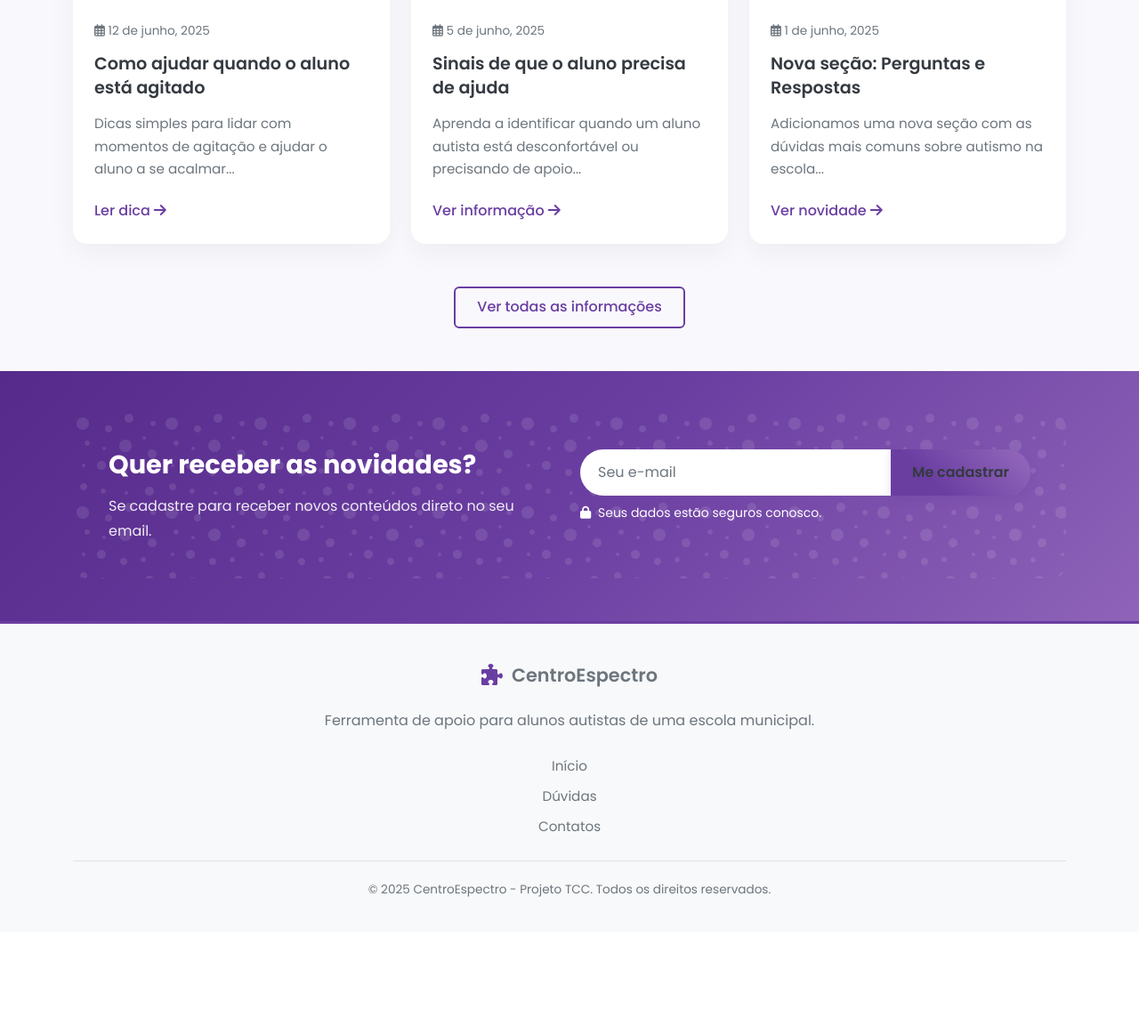
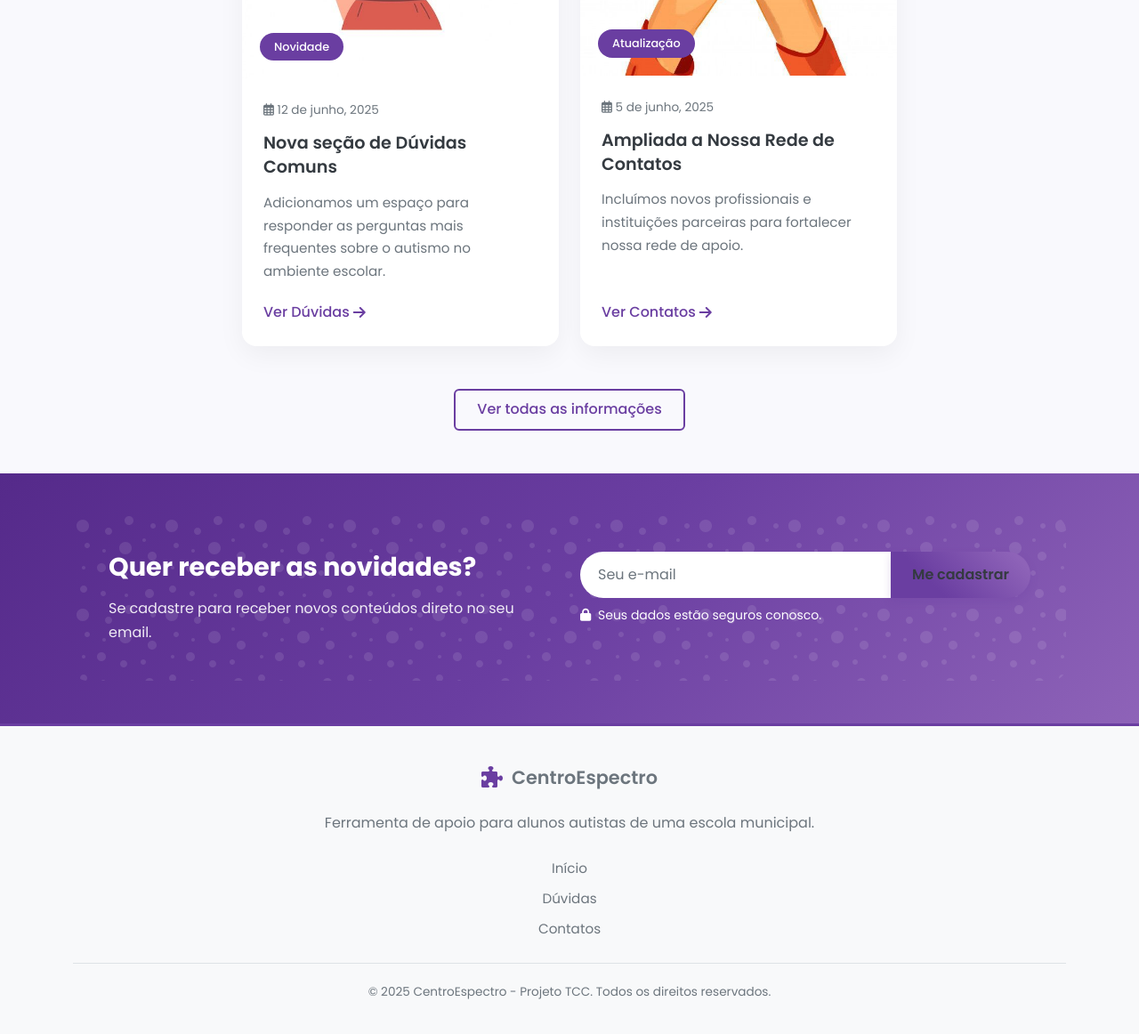
Before and after one commit to DataGusIT/DeployTeste, a Django app: page / in a window 1280 px wide. Shown: the part 2814-3976 px from the top of the page at 89% size. Before the commit the page ends 3822 px from the top, so only its background shows below. Run offline with Django 5.2, Linux system fonts and the light colour scheme; some libraries are stand-ins or nearby versions.

Commit message:
feat: adicionando imagens e removendo ferramentas

```diff
--- a/core/templates/base.html
+++ b/core/templates/base.html
@@ -7,7 +7,7 @@
     <title>{% if title %}{{ title }} - {% endif %}CentroEspectro</title>
 
     {% load static %}
-    <link rel="icon" type="image/x-icon" href="{% static 'img/favicon/favicon.ico' %}" />
+    <link rel="icon" type="image/x-icon" href="{% static 'favicon/favicon.ico' %}" />
 
     <link rel="stylesheet" href="https://cdn.jsdelivr.net/npm/bootstrap@5.1.3/dist/css/bootstrap.min.css" />
     <link href="https://fonts.googleapis.com/css2?family=Poppins:wght@300;400;500;600;700&display=swap"
--- a/core/templates/core/auth/area_professor.html
+++ b/core/templates/core/auth/area_professor.html
@@ -12,12 +12,12 @@
         <p class="section-description">Pesquise por um aluno ou utilize os filtros para encontrar quem você procura.</p>
     </div>
 
-    <!-- Botão de Ferramentas -->
+    <!-- Botão de Ferramentas
     <div class="text-center mb-5">
         <a href="{% url 'ferramentas_professor' %}" class="btn btn-primary btn-lg">
             <i class="fas fa-tools me-2"></i> Acessar Ferramentas
         </a>
-    </div>
+    </div> -->
 
     <!-- ================================== -->
     <!--     NOVO: SEÇÃO DE FILTROS ESTILIZADA -->
--- a/core/templates/core/index.html
+++ b/core/templates/core/index.html
@@ -140,7 +140,7 @@
                     <p class="feature-description">
                         Respostas para as perguntas que mais aparecem sobre autismo, comportamentos e como agir em diferentes situações.
                     </p>
-                    <a href="#" class="feature-link">
+                    <a href="{% url 'duvidas' %}" class="feature-link">
                         Ver perguntas <i class="fas fa-arrow-right ms-1"></i>
                     </a>
                 </div>
@@ -189,7 +189,7 @@
                         Diretório completo com profissionais especializados, clínicas, ONGs e instituições de apoio ao
                         autismo na região.
                     </p>
-                    <a href="#" class="feature-link">
+                    <a href="{% url 'contatos' %}" class="feature-link">
                         Ver contatos <i class="fas fa-arrow-right ms-1"></i>
                     </a>
                 </div>
@@ -202,18 +202,20 @@
 <section class="about-section py-5 mt-4">
     <div class="container">
         <div class="row align-items-center">
-            <div class="col-lg-6 mb-4 mb-lg-0 order-lg-2 animate__animated text-center" data-animation="animate__fadeInRight">
-                <!-- Adicionamos a classe text-center aqui também -->
+            <div class="col-lg-6 mb-4 mb-lg-0 order-lg-2 animate__animated" data-animation="animate__fadeInRight">
+                <!-- Adicionamos a classe text-center aqui -->
                 <div class="section-header text-center mb-4">
                     <span class="section-subtitle">Sobre este projeto</span>
                     <h2 class="section-title">Feito pensando em vocês</h2>
                     <div class="section-divider"></div>
                 </div>
 
+                <!-- Os parágrafos continuam como estavam, sem a centralização -->
                 <p>Este projeto de TCC foi desenvolvido para apoiar os funcionários sobre o autismo e no acolhimento dos alunos.</p>
                 <p>A proposta nasceu da necessidade de reunir, em um único espaço, informações simples, práticas e acessíveis sobre os alunos autistas, sem complicações.</p>
 
-                <div class="mt-4">
+                <!-- Adicionamos a classe text-center também na div do botão -->
+                <div class="mt-4 text-center">
                     <a href="#" class="btn btn-primary">
                         Conhecer mais sobre o projeto
                     </a>
@@ -257,19 +259,20 @@
             <div class="section-divider"></div>
         </div>
 
-        <div class="row">
+        <!-- A classe justify-content-center foi adicionada aqui -->
+        <div class="row justify-content-center">
             <!-- Update Card 1 -->
             <div class="col-lg-4 col-md-6 mb-4">
                 <div class="update-card">
                     <div class="update-image">
-                        <img src="{% static 'img/foto1.jpg' %}" alt="Imagem do artigo" class="img-fluid">
-                        <div class="update-category">Dica</div>
+                        <img src="{% static 'img/update1.jpeg' %}" alt="Ponto de interrogação simbolizando dúvidas" class="img-fluid">
+                        <div class="update-category">Novidade</div>
                     </div>
                     <div class="update-content">
                         <span class="update-date"><i class="far fa-calendar-alt"></i> 12 de junho, 2025</span>
-                        <h3 class="update-title">Como ajudar quando o aluno está agitado</h3>
-                        <p class="update-excerpt">Dicas simples para lidar com momentos de agitação e ajudar o aluno a se acalmar...</p>
-                        <a href="#" class="update-link">Ler dica <i class="fas fa-arrow-right ms-1"></i></a>
+                        <h3 class="update-title">Nova seção de Dúvidas Comuns</h3>
+                        <p class="update-excerpt">Adicionamos um espaço para responder as perguntas mais frequentes sobre o autismo no ambiente escolar.</p>
+                        <a href="{% url 'duvidas' %}" class="update-link">Ver Dúvidas <i class="fas fa-arrow-right ms-1"></i></a>
                     </div>
                 </div>
             </div>
@@ -278,33 +281,20 @@
             <div class="col-lg-4 col-md-6 mb-4">
                 <div class="update-card">
                     <div class="update-image">
-                        <img src="{% static 'img/placeholder-400x200.jpg' %}" alt="Imagem do recurso" class="img-fluid">
-                        <div class="update-category">Informação</div>
+                        <img src="{% static 'img/update2.jpeg' %}" alt="Agenda de contatos simbolizando rede de apoio" class="img-fluid">
+                        <div class="update-category">Atualização</div>
                     </div>
                     <div class="update-content">
                         <span class="update-date"><i class="far fa-calendar-alt"></i> 5 de junho, 2025</span>
-                        <h3 class="update-title">Sinais de que o aluno precisa de ajuda</h3>
-                        <p class="update-excerpt">Aprenda a identificar quando um aluno autista está desconfortável ou precisando de apoio...</p>
-                        <a href="#" class="update-link">Ver informação <i class="fas fa-arrow-right ms-1"></i></a>
+                        <h3 class="update-title">Ampliada a Nossa Rede de Contatos</h3>
+                        <p class="update-excerpt">Incluímos novos profissionais e instituições parceiras para fortalecer nossa rede de apoio.</p>
+                        <a href="{% url 'contatos' %}" class="update-link">Ver Contatos <i class="fas fa-arrow-right ms-1"></i></a>
                     </div>
                 </div>
             </div>
 
-            <!-- Update Card 3 -->
-            <div class="col-lg-4 col-md-6 mb-4">
-                <div class="update-card">
-                    <div class="update-image">
-                        <img src="{% static 'img/placeholder-400x200.jpg' %}" alt="Imagem do evento" class="img-fluid">
-                        <div class="update-category">Novidade</div>
-                    </div>
-                    <div class="update-content">
-                        <span class="update-date"><i class="far fa-calendar-alt"></i> 1 de junho, 2025</span>
-                        <h3 class="update-title">Nova seção: Perguntas e Respostas</h3>
-                        <p class="update-excerpt">Adicionamos uma nova seção com as dúvidas mais comuns sobre autismo na escola...</p>
-                        <a href="#" class="update-link">Ver novidade <i class="fas fa-arrow-right ms-1"></i></a>
-                    </div>
-                </div>
-            </div>
+            <!-- Update Card 3 foi removido -->
+
         </div>
 
         <div class="text-center mt-4">
--- a/static/css/site.css
+++ b/static/css/site.css
@@ -490,6 +490,10 @@ a:hover {
     box-shadow: var(--card-shadow);
     height: 100%;
     transition: var(--transition);
+    display: flex;
+    /* Adicionado */
+    flex-direction: column;
+    /* Adicionado */
 }
 
 .update-card:hover {
@@ -515,6 +519,12 @@ a:hover {
 
 .update-content {
     padding: 1.5rem;
+    display: flex;
+    /* Adicionado */
+    flex-direction: column;
+    /* Adicionado */
+    flex-grow: 1;
+    /* Adicionado */
 }
 
 .update-date {
@@ -543,6 +553,8 @@ a:hover {
     color: var(--primary);
     display: inline-flex;
     align-items: center;
+    margin-top: auto;
+    /* Adicionado para empurrar para baixo */
 }
 
 .update-link i {
```
Also changed, not shown: static/img/update1.jpeg (added), static/img/update2.jpeg (added).
